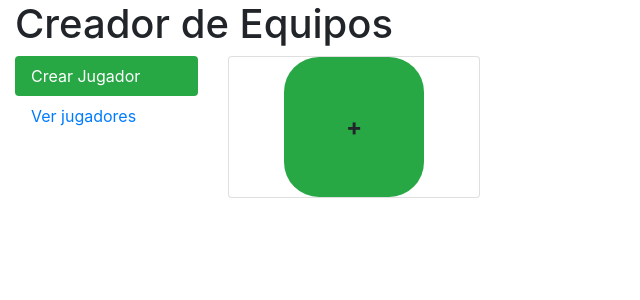
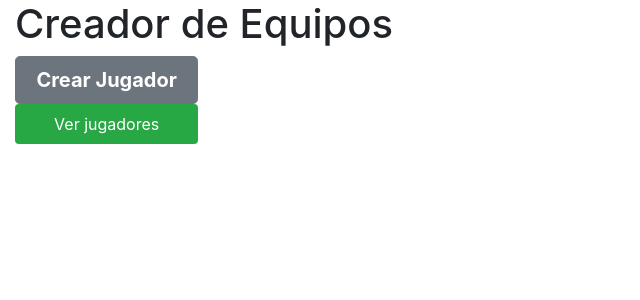
Before and after one commit to rquinb/football-teams-manager, a Flask app: page /administrador-de-jugadores in a window 1280 px wide. Shown: the top 300 px of the page, without its empty margins (0-640 px from the left). Run offline with Flask 2, Linux system fonts and the light colour scheme; data comes from the database, SQL or seed files in the repository; data that the repository does not hold is empty; some libraries are stand-ins or nearby versions.

Commit message:
More changes in style on player's page

```diff
--- a/static/styles.css
+++ b/static/styles.css
@@ -2,9 +2,6 @@
     margin-right: 10px;
     color: #b30000
 };
-.table{
-    font-size: large;
-}
 
 .player-card{
     width: 80%;
@@ -29,20 +26,11 @@
 .nav-pills .nav-link.active{
     background-color: #28a745 !important;
 }
-.btn-circle.btn-xl {
-    width: 140px;
-    height: 140px;
-    padding: 10px 16px;
-    border-radius: 35px;
-    font-size: 24px;
-    line-height: 1.33;
-    background-color: #28a745 !important;
-}
+
 .add-new-player{
     text-align: center;
 }
 .button-add-new-player{
-    font-size: 30px;
     font-weight: bold;
 }
 .players-data-input{
--- a/templates/players.html
+++ b/templates/players.html
@@ -9,19 +9,12 @@
             <div class="row">
                 <div class="col-md-2">
                     <div class="nav flex-column nav-pills players-admin-options" id="v-pills-tab" role="tablist" aria-orientation="vertical">
-                        <a class="nav-link active" id="v-pills-create-players-tab" data-toggle="pill" href="#v-pills-create-players" role="tab" aria-controls="v-pills-create-players" aria-selected="true">Crear Jugador</a>
-                        <a class="nav-link" id="v-pills-display-players-tab" data-toggle="pill" href="#v-pills-display-players" role="tab" aria-controls="v-pills-display-players" aria-selected="false">Ver jugadores</a>
+                        <button type="button" class="btn btn-secondary btn-lg btn-block button-add-new-player" data-toggle="modal" data-target="#create-player-form">Crear Jugador</button>
+                        <a class="text-center nav-link active" id="v-pills-display-players-tab" data-toggle="pill" href="#v-pills-display-players" role="tab" aria-controls="v-pills-display-players" aria-selected="true">Ver jugadores</a>
                     </div>
                 </div>
                 <div class="col-md-10">
                     <div class="tab-content" id="v-pills-tabContent">
-                        <div class="tab-pane fade show active" id="v-pills-create-players" role="tabpanel" aria-labelledby="v-pills-create-players-tab">
-                            <div class="wrapper" id="players-container">
-                                <div class="card add-new-player justify-content-center">
-                                    <button type="button" class="mx-auto btn btn-default btn-circle btn-xl button-add-new-player" data-toggle="modal" data-target="#create-player-form">+</button>
-                                </div>
-                            </div>
-                        </div>
                         <!-- Modal formulario "Crear Jugador" -->
                         <div class="modal fade" id="create-player-form" tabindex="-1" role="dialog" aria-labelledby="create-player-form-label" aria-hidden="true">
                             <div class="modal-dialog" role="document">
@@ -61,8 +54,10 @@
                                 </div>
                               </div>
                             </div>
-                          </div>
-                        <div class="tab-pane fade" id="v-pills-display-players" role="tabpanel" aria-labelledby="v-pills-display-players-tab">
+                        </div>
+                        <div class="tab-pane fade show active" id="v-pills-display-players" role="tabpanel" aria-labelledby="v-pills-display-players-tab">
+                            <div class="wrapper" id="players-container">
+                            </div>
                         </div>
                     </div>
                 </div>
```
